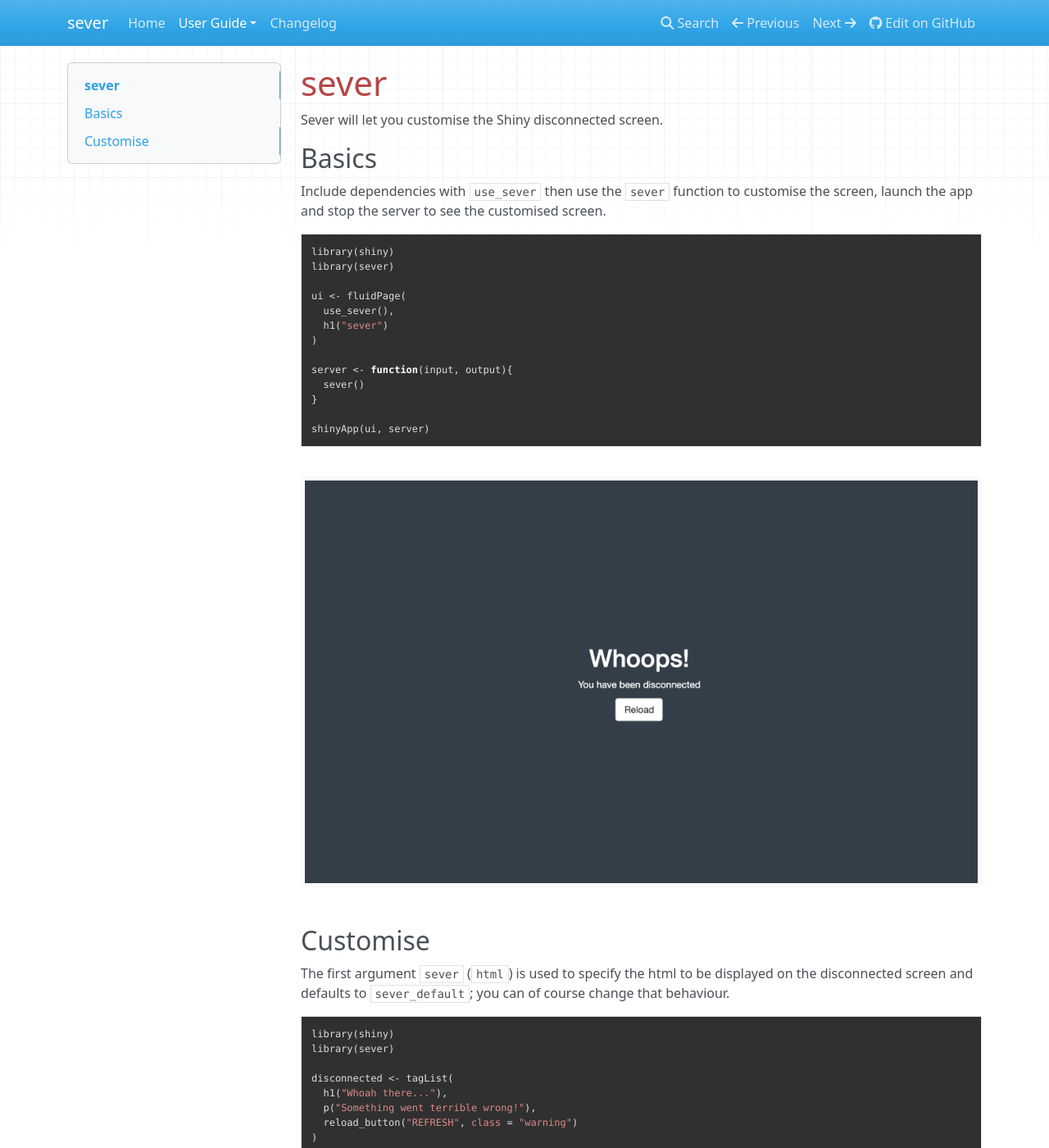
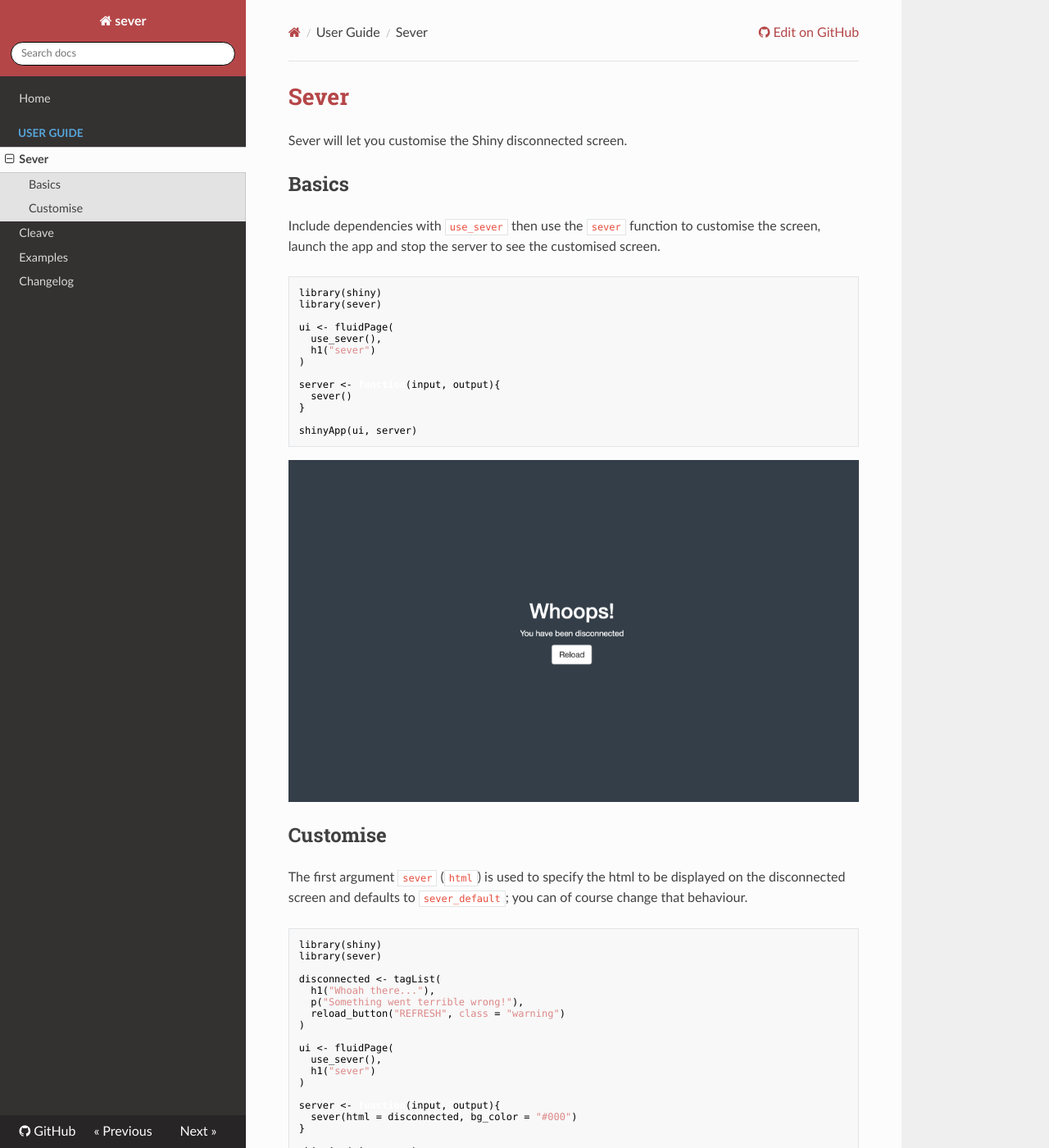
Before and after one commit to JohnCoene/sever, an MkDocs documentation site: the page built from docs/docs/sever.md, in a window 1280 px wide and 1400 px high. Shown: the whole window at 82% size. Built offline with MkDocs 1.6.1, drawn with Linux system fonts in a browser that asks for light colours; nearby versions of some CDN libraries; some of the changed text lies outside the part shown.

Commit message:
change to readthedocs

```diff
--- a/docs/docs/css/style.css
+++ b/docs/docs/css/style.css
@@ -2,39 +2,10 @@ a, h1{
   color: #B54648;
 }
 
-.navbar{
-  background: black;
+.wy-side-nav-search{
+  background: #B54648 !important;
 }
 
-.navbar-default .navbar-nav > .active{
-  color: white;
-  background: #B54648;
+.wy-side-nav-search input[type=text]{
+  border-color: black !important;
 }
-.navbar-default .navbar-nav > .active > a,
-.navbar-default .navbar-nav > .active > a:hover,
-.navbar-default .navbar-nav > .active > a:focus {
-  color: white;
-  background: #B54648;
-}
-
-.navbar{
-  border-color: #B54648;
-}
-
-.navbar-default .navbar-nav > li > a:hover{
-  background-color: #D69899;
-  color: #000;
-}
-
-.navbar-toggle{
-  border-color: #B54648 !important;
-}
-
-.dropdown-menu>.active>a{
-  background-color: #B54648 !important;
-}
-
-.dropdown-menu>li>a:hover{
-  background-color: #D69899;
-  color: #000;
-}
--- a/docs/docs/sever.md
+++ b/docs/docs/sever.md
@@ -1,4 +1,4 @@
-# sever
+# Sever
 
 Sever will let you customise the Shiny disconnected screen.
 
--- a/docs/mkdocs.yml
+++ b/docs/mkdocs.yml
@@ -15,7 +15,7 @@ nav:
         - Examples: examples.md
     - Changelog: changelog.md
 theme:
-  name: mkdocs
+  name: readthedocs
   hljs_style: dark
   highlightjs: true
   hljs_languages:
```
